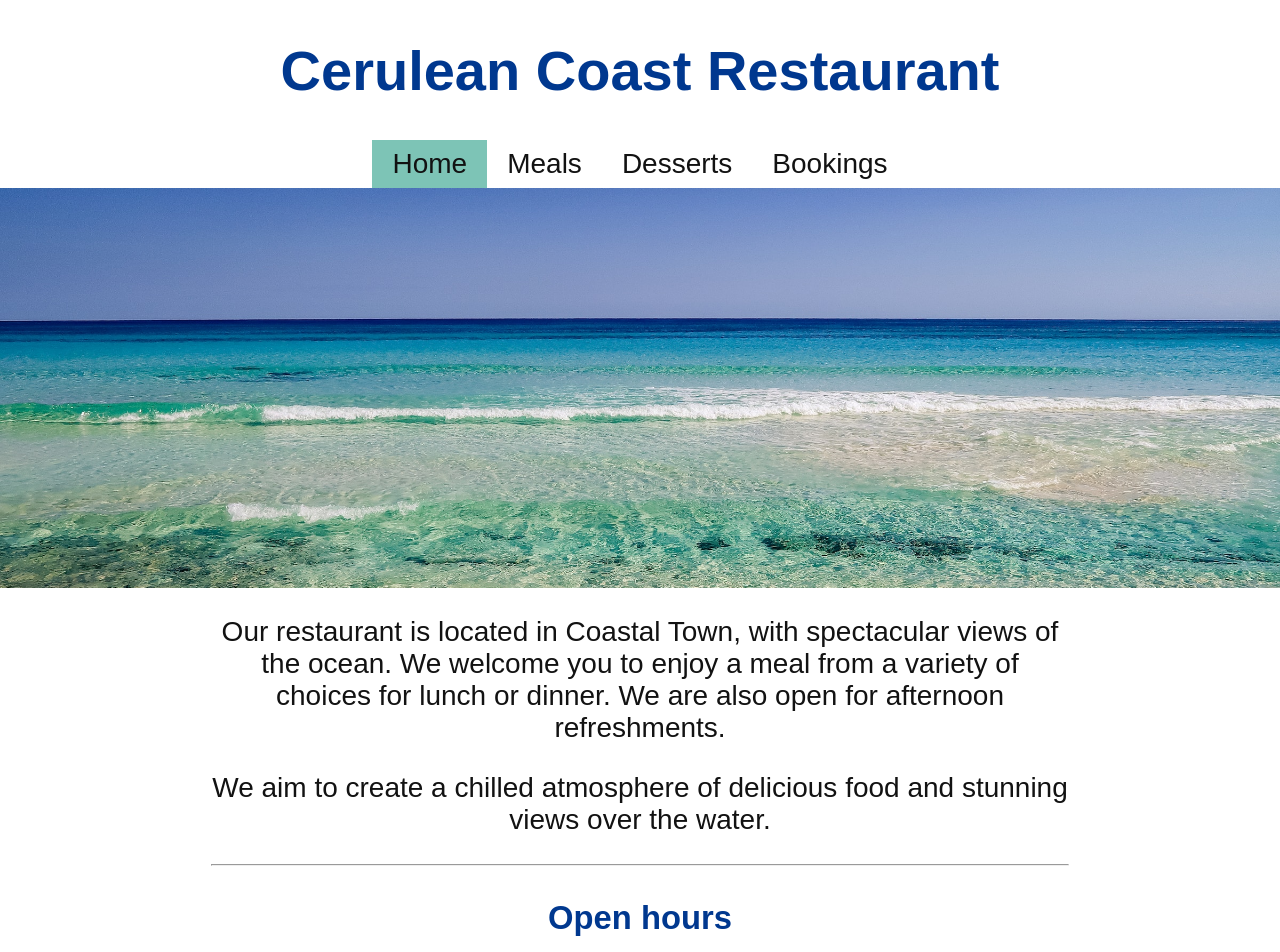
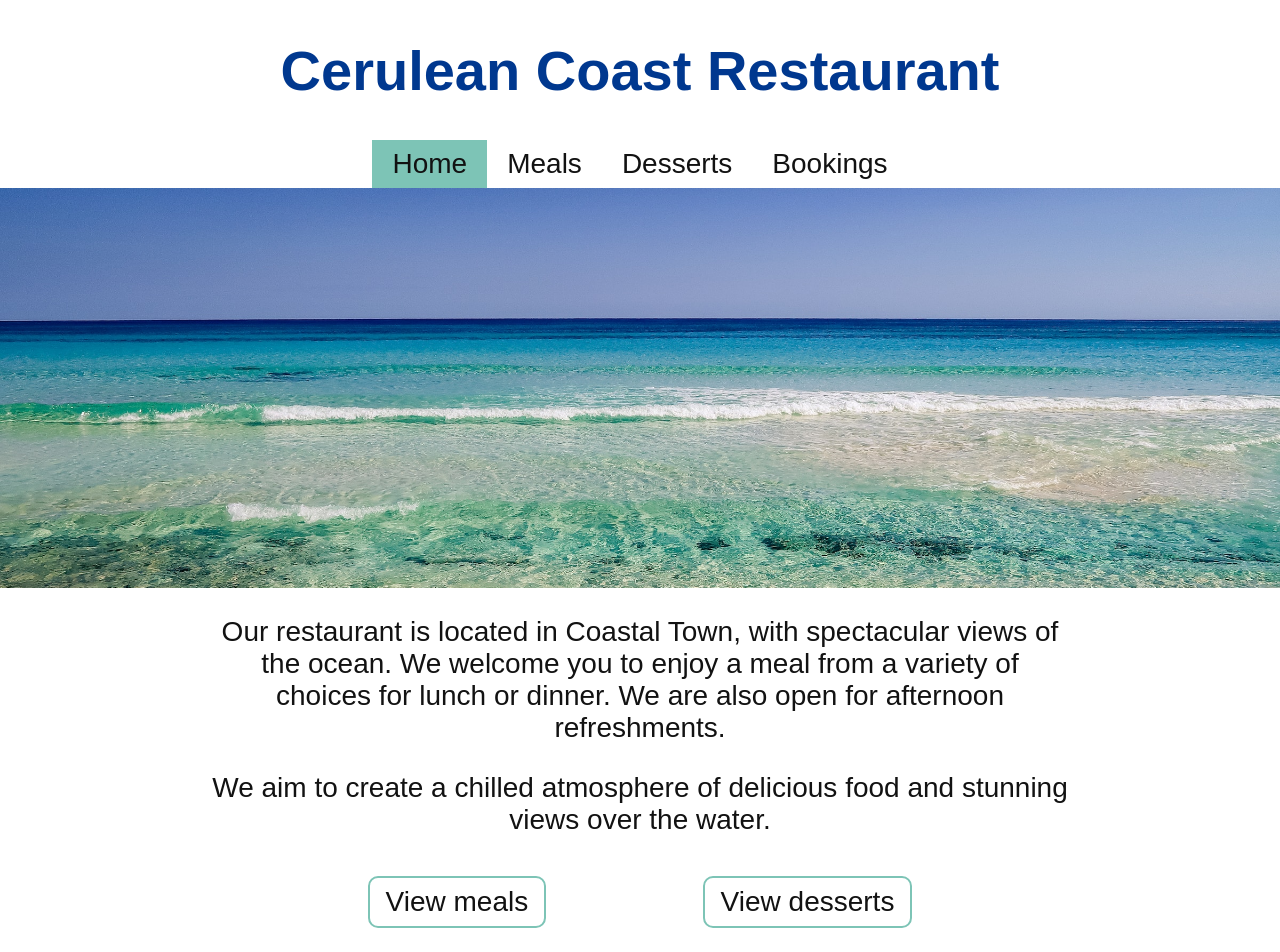
Before and after one commit to pennydrago/cerulean-coast, a React (Create React App) app: page / in a window 1280 px wide. Shown: the top 952 px of the page. Built offline with nearby package versions, Linux system fonts and the light colour scheme.

Commit message:
Add CTA buttons to Home component

```diff
--- a/src/components/App.css
+++ b/src/components/App.css
@@ -61,6 +61,25 @@ h1, h2, h3 {
   background-size: cover;
   padding-top: 25vh;
   padding-bottom: 25vh;
+}
+
+.container-flex-even {
+  display: flex;
+  flex-wrap: wrap;
+  justify-content: space-evenly;
+}
+
+.button-link {
+  color: #121212;
+  text-decoration: none;
+}
+
+.button-secondary {
+  background-color: #ffffff;
+  padding: 0.5rem 1rem;
+  border: #7dc4b6 solid 2px;
+  border-radius: 10px;
+  margin: 0.75rem 0rem;
 }
 
 /* FoodCard component styles */
--- a/src/components/Home.js
+++ b/src/components/Home.js
@@ -1,4 +1,10 @@
+import {Link} from "react-router-dom";
+
 export default function Home() {
+  function scrollToTop() {
+    window.scrollTo(0,0)
+  }
+
   return (
     <div>
       {/* Banner and about section */}
@@ -7,11 +13,16 @@ export default function Home() {
       <div className="container">
         <p>Our restaurant is located in Coastal Town, with spectacular views of the ocean. We welcome you to enjoy a meal from a variety of choices for lunch or dinner. We are also open for afternoon refreshments.</p>
         <p>We aim to create a chilled atmosphere of delicious food and stunning views over the water.</p>
+        <div className="container-flex-even">
+          <button className="button-secondary" onClick={scrollToTop}><Link className="button-link" to="/meals">View meals</Link></button>
+          <button className="button-secondary" onClick={scrollToTop}><Link className="button-link" to="/desserts">View desserts</Link></button>
+        </div>
         <hr />
         {/* Open hours */}
         <h3>Open hours</h3>
         <p>Monday to Sunday</p>
         <p>12pm to 10pm</p>
+        <button onClick={scrollToTop}><Link className="button-link" to="/bookings">Make a booking</Link></button>
         <hr />
         {/* Contact details */}
         <h3>Contact us</h3>
```
